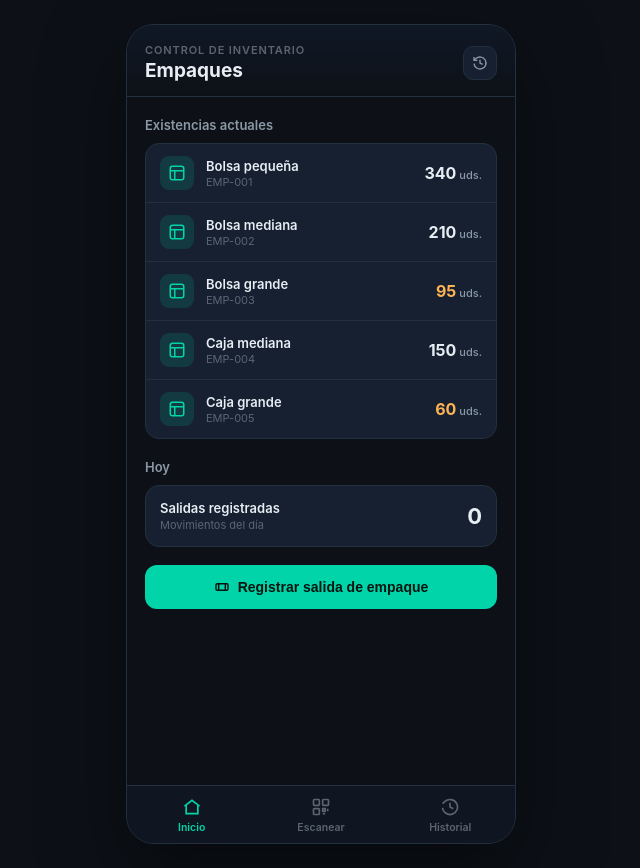
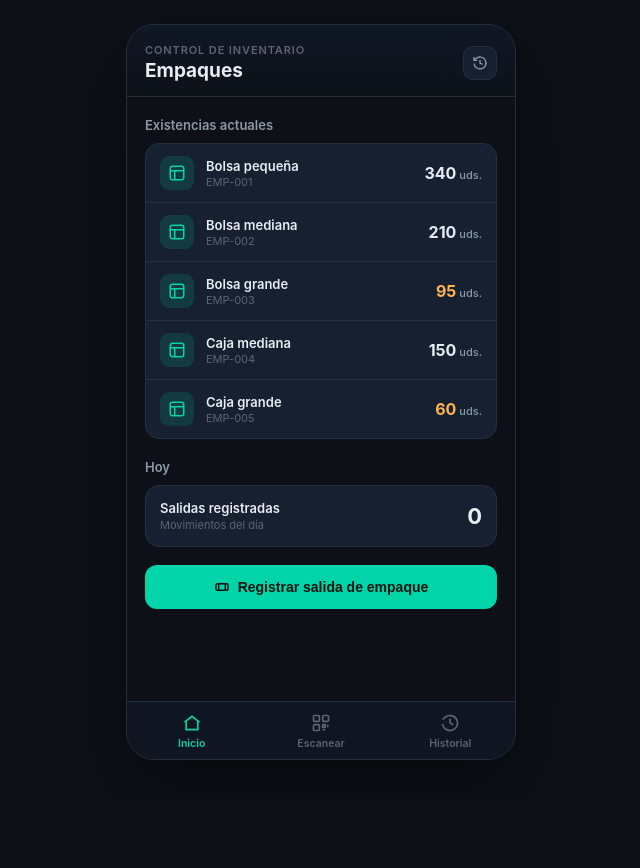
Before and after one commit to fabianrincon123/propuesta-empaques, a plain HTML site: page index.html in a window 1280 px wide. Shown: the whole page, without its empty margins (319-959 px from the left). After the commit the page ends 800 px from the top, so only its background shows below. Drawn offline with Linux system fonts and the light colour scheme.

Commit message:
Update index.html

```diff
--- a/index.html
+++ b/index.html
@@ -39,12 +39,12 @@
     border:1px solid var(--border);
     overflow:hidden;
     box-shadow:0 30px 80px rgba(0,0,0,0.5);
-    min-height:820px;
+    height:min(844px, 92vh);
     display:flex;
     flex-direction:column;
     position:relative;
   }
-  .screen{ display:none; flex-direction:column; flex:1; min-height:0; }
+  .screen{ display:none; flex-direction:column; flex:1; min-height:0; overflow:hidden; }
   .screen.active{ display:flex; }
   .scroll{ overflow-y:auto; flex:1; padding:0 18px 18px; }
 
```
